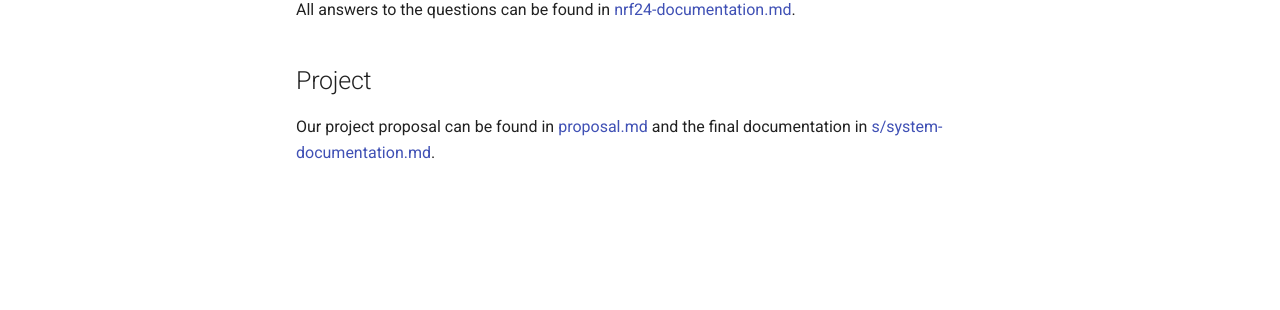
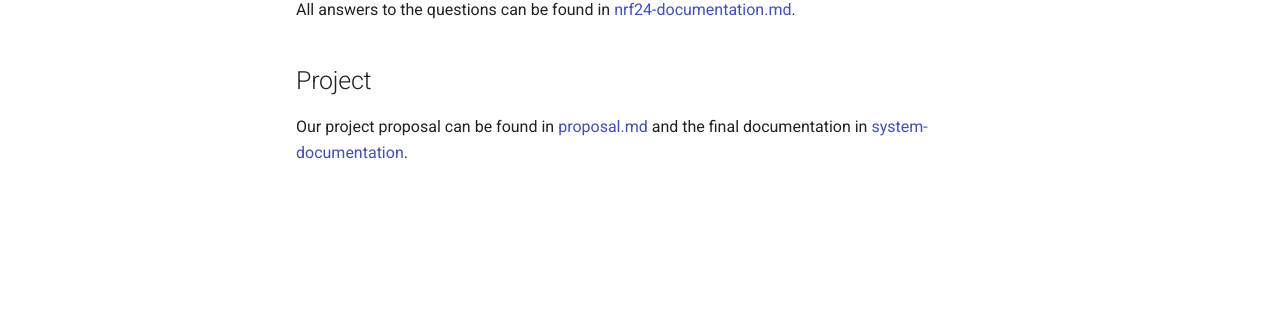
Before and after one commit to RubenSmit/wireless-communication, an MkDocs documentation site: the page built from docs/index.md, in a window 1280 px wide. Shown: the part 414-724 px from the top of the page. Built offline with MkDocs 1.6.1 and Material for MkDocs 9.7.7, drawn with Linux system fonts in a browser that asks for light colours.

Commit message:
links fixes

```diff
--- a/docs/index.md
+++ b/docs/index.md
@@ -10,4 +10,4 @@ All answers to the questions can be found in [nrf24-documentation.md](/nrf24-doc
 
 ## Project
 
-Our project proposal can be found in [proposal.md](/proposal) and the final documentation in [s/system-documentation.md](/system-documentation).
+Our project proposal can be found in [proposal.md](/proposal) and the final documentation in [system-documentation](/system-documentation).
```
Also changed, not shown: docs/nrf24-documentation.md (+1 -1 lines).
